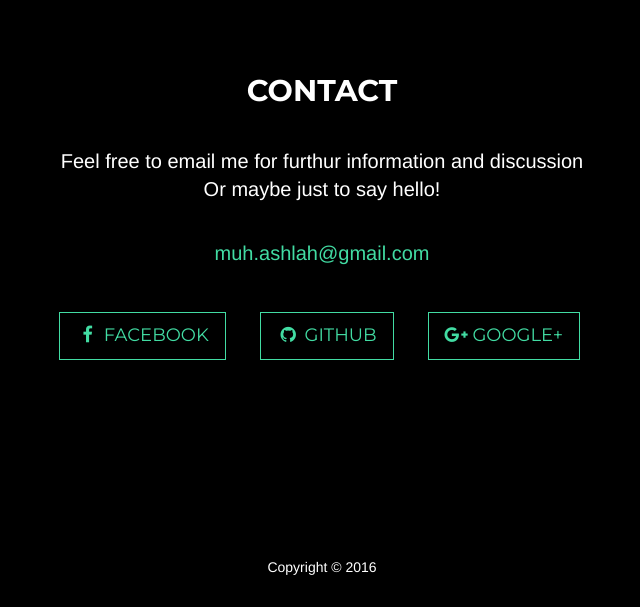
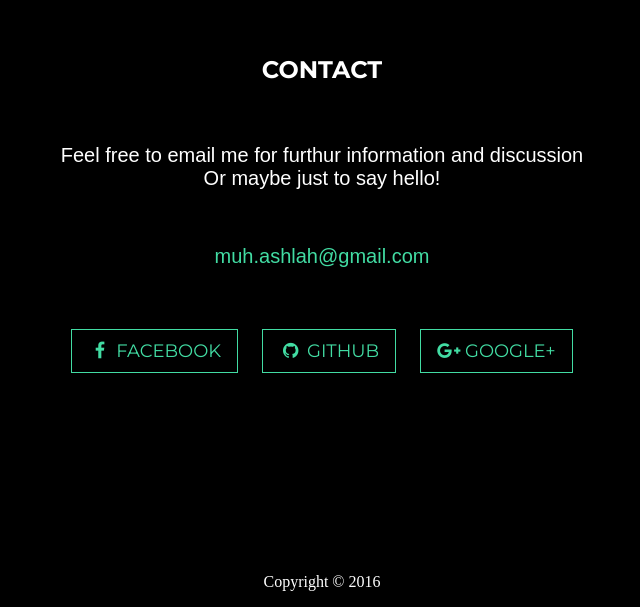
Before and after one commit to hashlash/hashlash.github.io, a website: page index.html in a window 1280 px wide. Shown: the part 1793-2400 px from the top of the page, without its empty margins (318-958 px from the left). Drawn offline with nearby package versions, Linux system fonts and the light colour scheme; some packages are replaced by stand-ins of ours; a web font is replaced by a local one.

Commit message:
replace bootstrap styling with own code

```diff
--- a/css/base.css
+++ b/css/base.css
@@ -1,3 +1,11 @@
 html {
 	scroll-behavior: smooth;
 }
+
+body {
+	margin: 0;
+}
+
+a {
+	text-decoration: none;
+}
--- a/css/layout.css
+++ b/css/layout.css
@@ -60,3 +60,12 @@ main > footer {
 	margin-top: -50px;
 	text-align: center;
 }
+
+.list-inline {
+    padding-left: 0;
+    list-style: none;
+}
+
+.list-inline > li {
+    display: inline-block;
+}
--- a/css/style.css
+++ b/css/style.css
@@ -19,5 +19,6 @@ main > section h2 {
 }
 
 main > section p {
+	font-family: sans-serif;
 	font-size: 20px;
 }
--- a/index.html
+++ b/index.html
@@ -12,7 +12,7 @@
     <title>Portofolio - Muhammad Ashlah Shinfain</title>
 
     <!-- Bootstrap Core CSS -->
-    <link href="vendor/bootstrap/css/bootstrap.min.css" rel="stylesheet">
+    <!-- <link href="vendor/bootstrap/css/bootstrap.min.css" rel="stylesheet"> -->
 
     <!-- Custom Fonts -->
     <link href="vendor/font-awesome/css/font-awesome.min.css" rel="stylesheet" type="text/css">
```
